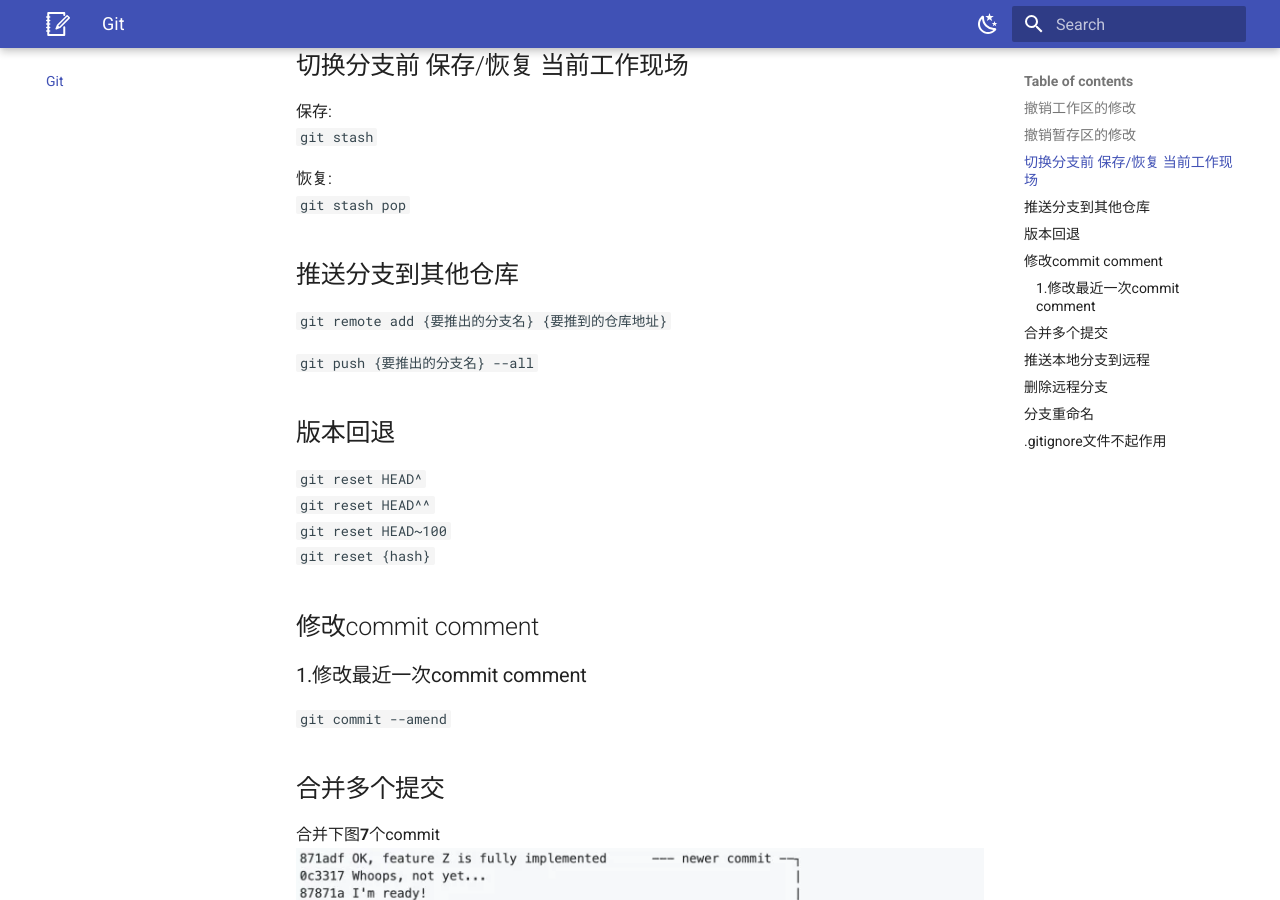
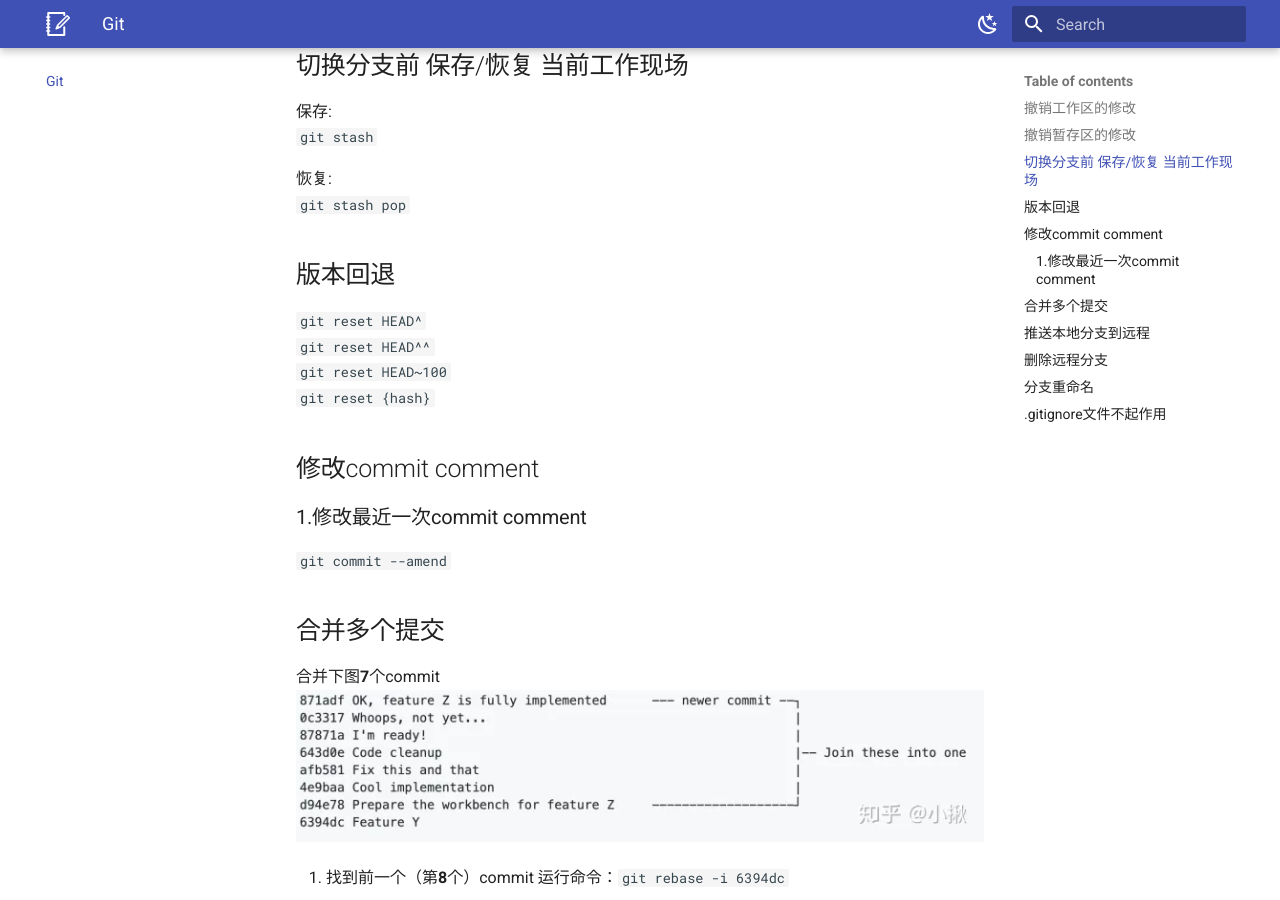
Before and after one commit to mjw879/my-note, an MkDocs documentation site: the page built from docs/Git/git.md, in a window 1280 px wide and 900 px high, scrolled down 413 px. Built offline with MkDocs 1.6.1 and Material for MkDocs 9.7.7, drawn with Linux system fonts in a browser that asks for light colours.

Commit message:
git:删除推送分支到其他仓库的错误教程

```diff
--- a/docs/Git/git.md
+++ b/docs/Git/git.md
@@ -19,14 +19,6 @@
 
 恢复:
 `git stash pop`
-
-
-
-## 推送分支到其他仓库
-
-`git remote add {要推出的分支名} {要推到的仓库地址}`
-
-`git push {要推出的分支名} --all`
 
 
 
```
